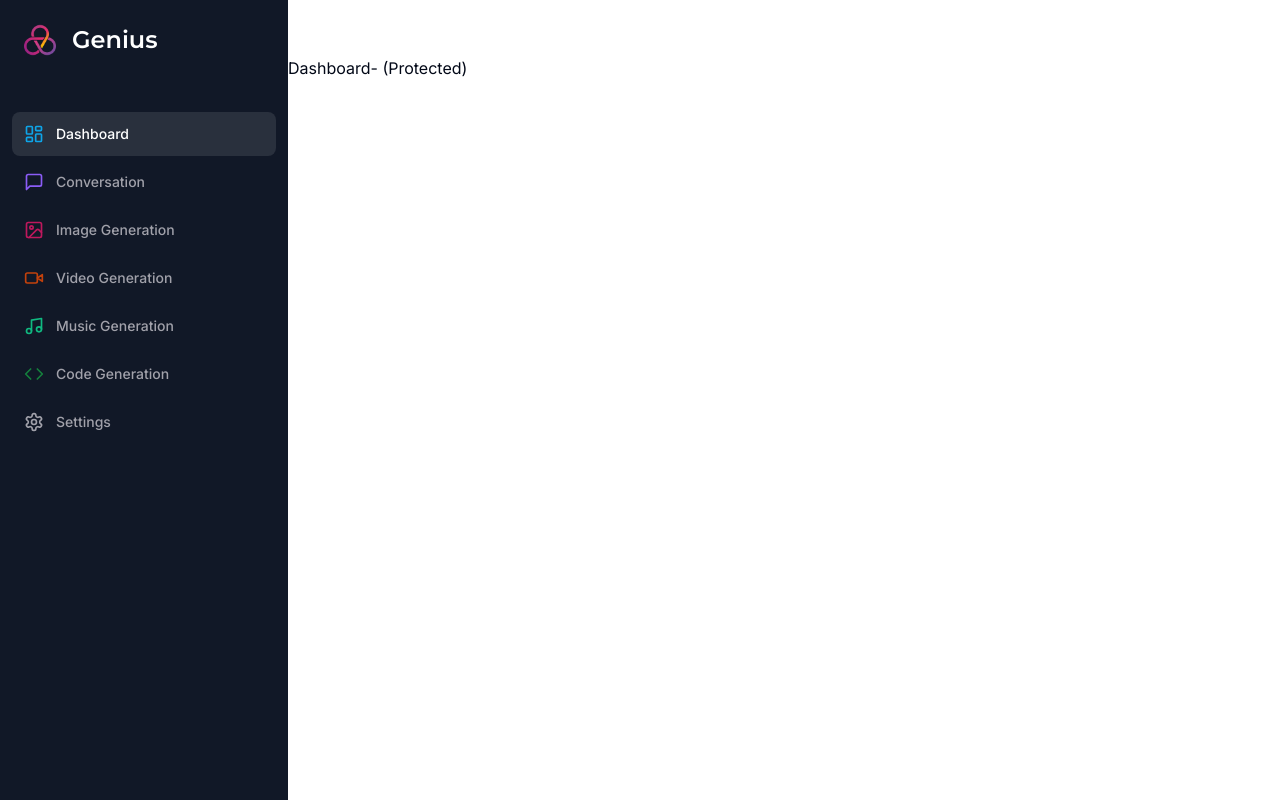
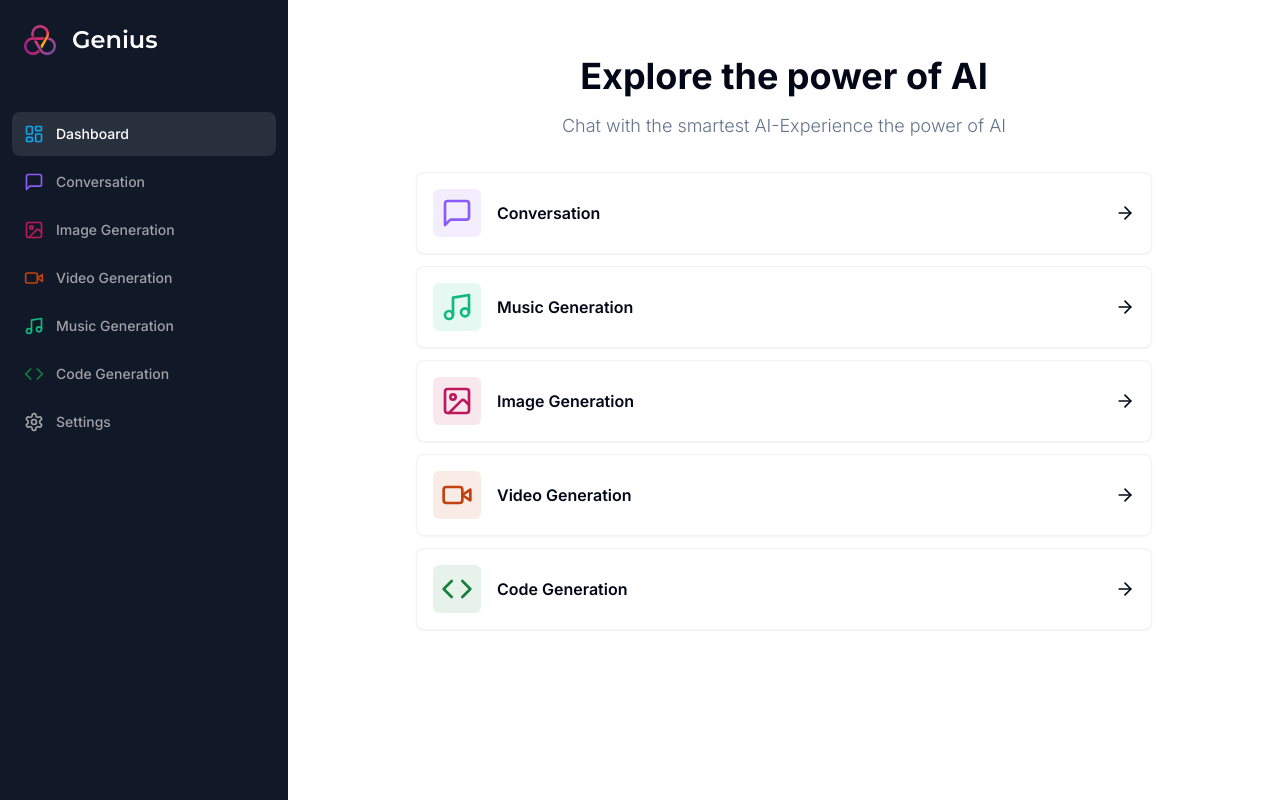
Before and after one commit to FahadAliSheikh/genius-sass, a Next.js app: page /dashboard in a window 1280 px wide. Built offline with nearby package versions, Linux system fonts and the light colour scheme.

Commit message:
dashboard page added

```diff
--- a/app/(dashboard)/(routes)/dashboard/page.tsx
+++ b/app/(dashboard)/(routes)/dashboard/page.tsx
@@ -1,9 +1,90 @@
+"use client";
 import React from "react";
+import {
+  MessageSquare,
+  ArrowRight,
+  Music,
+  ImageIcon,
+  VideoIcon,
+  Code,
+} from "lucide-react";
+import {
+  Card,
+  CardContent,
+  CardDescription,
+  CardFooter,
+  CardHeader,
+  CardTitle,
+} from "@/components/ui/card";
+import { cn } from "@/lib/utils";
+import { useRouter } from "next/navigation";
 
+const tools = [
+  {
+    label: "Conversation",
+    icon: MessageSquare,
+    color: "text-violet-500",
+    bgColor: "bg-violet-500/10",
+    href: "/conversation",
+  },
+  {
+    label: "Music Generation",
+    icon: Music,
+    color: "text-emerald-500",
+    bgColor: "bg-emerald-500/10",
+    href: "/music",
+  },
+  {
+    label: "Image Generation",
+    icon: ImageIcon,
+    color: "text-pink-700",
+    bgColor: "bg-pink-700/10",
+    href: "/image",
+  },
+  {
+    label: "Video Generation",
+    icon: VideoIcon,
+    color: "text-orange-700",
+    bgColor: "bg-orange-700/10",
+    href: "/video",
+  },
+  {
+    label: "Code Generation",
+    icon: Code,
+    color: "text-green-700",
+    bgColor: "bg-green-700/10",
+    href: "/code",
+  },
+];
 const DashboardPage = () => {
+  const router = useRouter();
   return (
     <div>
-      <p>Dashboard- (Protected)</p>
+      <div className="mb-8 space-y-4">
+        <h1 className="text-2xl md:text-4xl font-bold text-center">
+          Explore the power of AI
+        </h1>
+        <p className="text-muted-foreground font-light text-sm md:text-lg  text-center">
+          Chat with the smartest AI-Experience the power of AI
+        </p>
+      </div>
+      <div className="px-4  md:px-20 lg:px-32 space-y-3">
+        {tools.map((tool) => (
+          <Card
+            key={tool.href}
+            className="p-4 border-black/5 flex items-center justify-between hover:shadow-md transition cursor-pointer"
+            onClick={() => router.push(tool.href)}
+          >
+            <div className="flex items-center gap-x-4">
+              <div className={cn("p-2 w-fill rounded-md", tool.bgColor)}>
+                <tool.icon className={cn("w-8 h-8", tool.color)} />
+              </div>
+              <div className="font-semibold">{tool.label}</div>
+            </div>
+            <ArrowRight className="w-5 h-5" />
+          </Card>
+        ))}
+      </div>
     </div>
   );
 };
--- /dev/null
+++ b/components/ui/card.tsx
@@ -0,0 +1,79 @@
+import * as React from "react"
+
+import { cn } from "@/lib/utils"
+
+const Card = React.forwardRef<
+  HTMLDivElement,
+  React.HTMLAttributes<HTMLDivElement>
+>(({ className, ...props }, ref) => (
+  <div
+    ref={ref}
+    className={cn(
+      "rounded-lg border bg-card text-card-foreground shadow-sm",
+      className
+    )}
+    {...props}
+  />
+))
+Card.displayName = "Card"
+
+const CardHeader = React.forwardRef<
+  HTMLDivElement,
+  React.HTMLAttributes<HTMLDivElement>
+>(({ className, ...props }, ref) => (
+  <div
+    ref={ref}
+    className={cn("flex flex-col space-y-1.5 p-6", className)}
+    {...props}
+  />
+))
+CardHeader.displayName = "CardHeader"
+
+const CardTitle = React.forwardRef<
+  HTMLParagraphElement,
+  React.HTMLAttributes<HTMLHeadingElement>
+>(({ className, ...props }, ref) => (
+  <h3
+    ref={ref}
+    className={cn(
+      "text-2xl font-semibold leading-none tracking-tight",
+      className
+    )}
+    {...props}
+  />
+))
+CardTitle.displayName = "CardTitle"
+
+const CardDescription = React.forwardRef<
+  HTMLParagraphElement,
+  React.HTMLAttributes<HTMLParagraphElement>
+>(({ className, ...props }, ref) => (
+  <p
+    ref={ref}
+    className={cn("text-sm text-muted-foreground", className)}
+    {...props}
+  />
+))
+CardDescription.displayName = "CardDescription"
+
+const CardContent = React.forwardRef<
+  HTMLDivElement,
+  React.HTMLAttributes<HTMLDivElement>
+>(({ className, ...props }, ref) => (
+  <div ref={ref} className={cn("p-6 pt-0", className)} {...props} />
+))
+CardContent.displayName = "CardContent"
+
+const CardFooter = React.forwardRef<
+  HTMLDivElement,
+  React.HTMLAttributes<HTMLDivElement>
+>(({ className, ...props }, ref) => (
+  <div
+    ref={ref}
+    className={cn("flex items-center p-6 pt-0", className)}
+    {...props}
+  />
+))
+CardFooter.displayName = "CardFooter"
+
+export { Card, CardHeader, CardFooter, CardTitle, CardDescription, CardContent }
```
